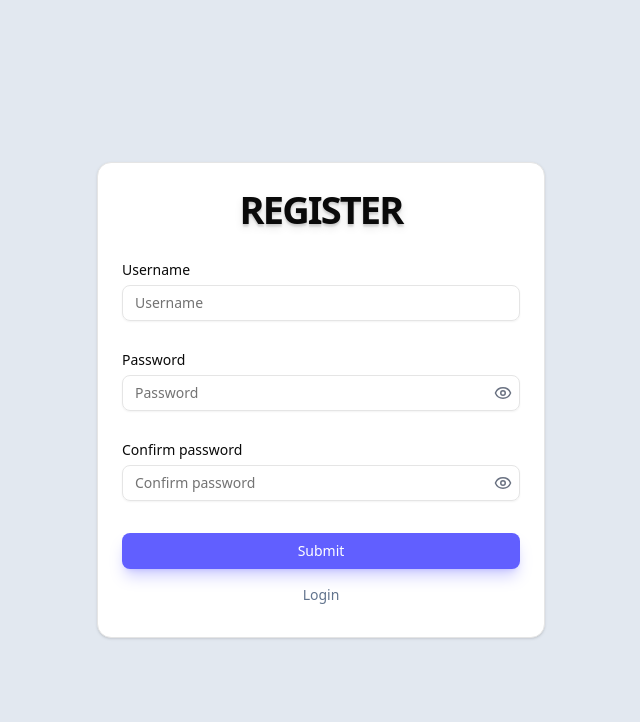
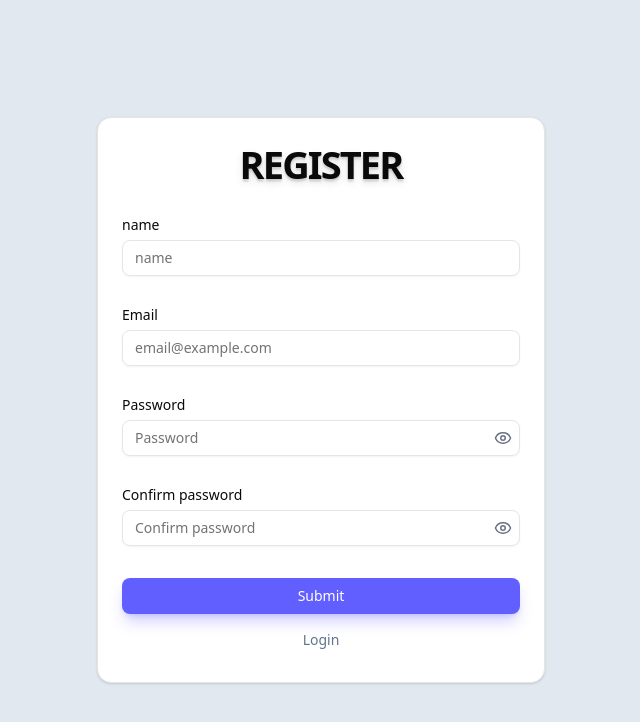
Before and after one commit to pskfdev/user-management-system, a React (Vite) app in the folder frontend/: page /register in a window 1280 px wide. Shown: the top 722 px of the page, without its empty margins (319-959 px from the left). Built offline with nearby package versions, Linux system fonts and the light colour scheme.

Commit message:
:lipstick: Update UI and function register / Add alert

```diff
--- a/frontend/package.json
+++ b/frontend/package.json
@@ -21,10 +21,12 @@
     "class-variance-authority": "^0.7.1",
     "clsx": "^2.1.1",
     "lucide-react": "^0.513.0",
+    "next-themes": "^0.4.6",
     "react": "^19.1.0",
     "react-dom": "^19.1.0",
     "react-hook-form": "^7.57.0",
     "react-router": "^7.6.2",
+    "sonner": "^2.0.5",
     "tailwind-merge": "^3.3.0",
     "tailwindcss": "^4.1.8",
     "zod": "^3.25.61"
--- /dev/null
+++ b/frontend/src/components/ui/sonner.tsx
@@ -0,0 +1,24 @@
+import { useTheme } from "next-themes"
+import { Toaster as Sonner } from "sonner"
+import type { ToasterProps } from 'sonner';
+
+const Toaster = ({ ...props }: ToasterProps) => {
+  const { theme = "system" } = useTheme()
+
+  return (
+    <Sonner
+      theme={theme as ToasterProps["theme"]}
+      className="toaster group"
+      style={
+        {
+          "--normal-bg": "var(--popover)",
+          "--normal-text": "var(--popover-foreground)",
+          "--normal-border": "var(--border)",
+        } as React.CSSProperties
+      }
+      {...props}
+    />
+  )
+}
+
+export { Toaster }
--- /dev/null
+++ b/frontend/src/functions/auth.ts
@@ -0,0 +1,6 @@
+import axios from "axios";
+import type { RegisterValues } from "./types";
+
+export const register = async (value: RegisterValues) => {
+  return await axios.post(`${import.meta.env.VITE_APP_API}/register`, value);
+};
--- /dev/null
+++ b/frontend/src/functions/types.ts
@@ -0,0 +1,5 @@
+export type RegisterValues = {
+  name: string;
+  email: string;
+  password: string;
+};
--- a/frontend/src/pages/Register.tsx
+++ b/frontend/src/pages/Register.tsx
@@ -14,10 +14,14 @@ import {
 import { Input } from "@/components/ui/input";
 import { Button } from "@/components/ui/button";
 import { Eye, EyeOff } from "lucide-react";
+import { toast } from "sonner"
 import { cn } from "@/lib/utils";
+//Functions
+import { register } from "@/functions/auth";
 
 type RegisterFormValues = {
-  username: string;
+  name: string;
+  email: string;
   password: string;
   confirmPassword: string;
 };
@@ -28,7 +32,8 @@ function Register() {
 
   const form = useForm<RegisterFormValues>({
     defaultValues: {
-      username: "",
+      name: "",
+      email: "",
       password: "",
       confirmPassword: "",
     },
@@ -45,8 +50,15 @@ function Register() {
       return;
     }
 
-    console.log(data);
-    // ส่งข้อมูลไป backend ได้ตรงนี้
+    register(data)
+      .then((res) => {
+        toast.success(res.data.message)
+      })
+      .catch((err) => {
+        console.log("register fail!", err);
+        toast.error("Register Fail!!")
+      });
+    form.reset()
   };
 
   return (
@@ -61,16 +73,42 @@ function Register() {
           <form onSubmit={form.handleSubmit(onSubmit)} className="space-y-8">
             <FormField
               control={form.control}
-              name="username"
-              rules={{ required: "Please enter your username." }}
+              name="name"
+              rules={{ required: "Please enter your name." }}
               render={({ field }) => (
                 <FormItem>
-                  <FormLabel>Username</FormLabel>
+                  <FormLabel>name</FormLabel>
                   <FormControl>
                     <Input
                       type="text"
                       className="text-sm"
-                      placeholder="Username"
+                      placeholder="name"
+                      {...field}
+                    />
+                  </FormControl>
+                  <FormMessage />
+                </FormItem>
+              )}
+            />
+
+            <FormField
+              control={form.control}
+              name="email"
+              rules={{
+                required: "Please enter your email.",
+                pattern: {
+                  value: /^[^@]+@[^@]+\.[^@]+$/,
+                  message: "Incorrect email format.",
+                },
+              }}
+              render={({ field }) => (
+                <FormItem>
+                  <FormLabel>Email</FormLabel>
+                  <FormControl>
+                    <Input
+                      type="email"
+                      className="text-sm"
+                      placeholder="email@example.com"
                       {...field}
                     />
                   </FormControl>
--- a/frontend/src/route/layout/Layout.tsx
+++ b/frontend/src/route/layout/Layout.tsx
@@ -1,9 +1,11 @@
 import { Outlet } from "react-router";
+import { Toaster } from "@/components/ui/sonner";
 
 function Layout() {
   return (
     <div className="min-h-screen flex justify-center items-center bg-slate-200">
       <Outlet />
+      <Toaster richColors />
     </div>
   );
 }
```
Also changed, not shown: 2 other files (tests, documents, lock files or other folders).
